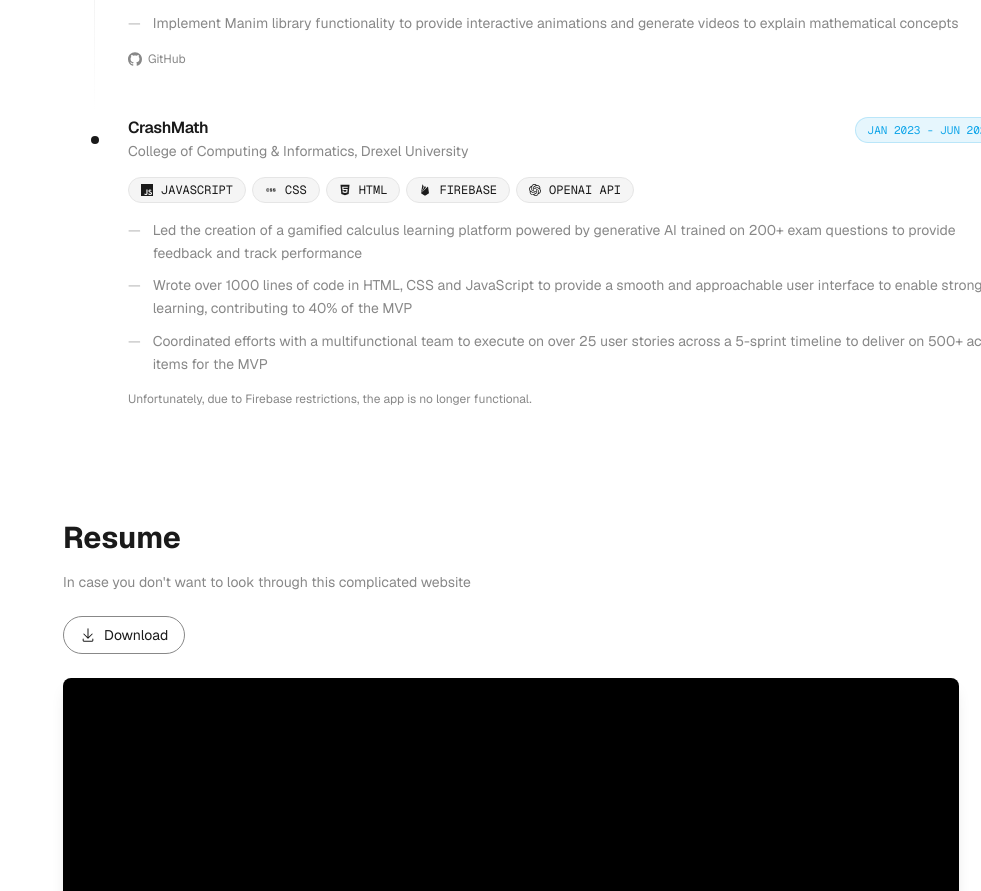
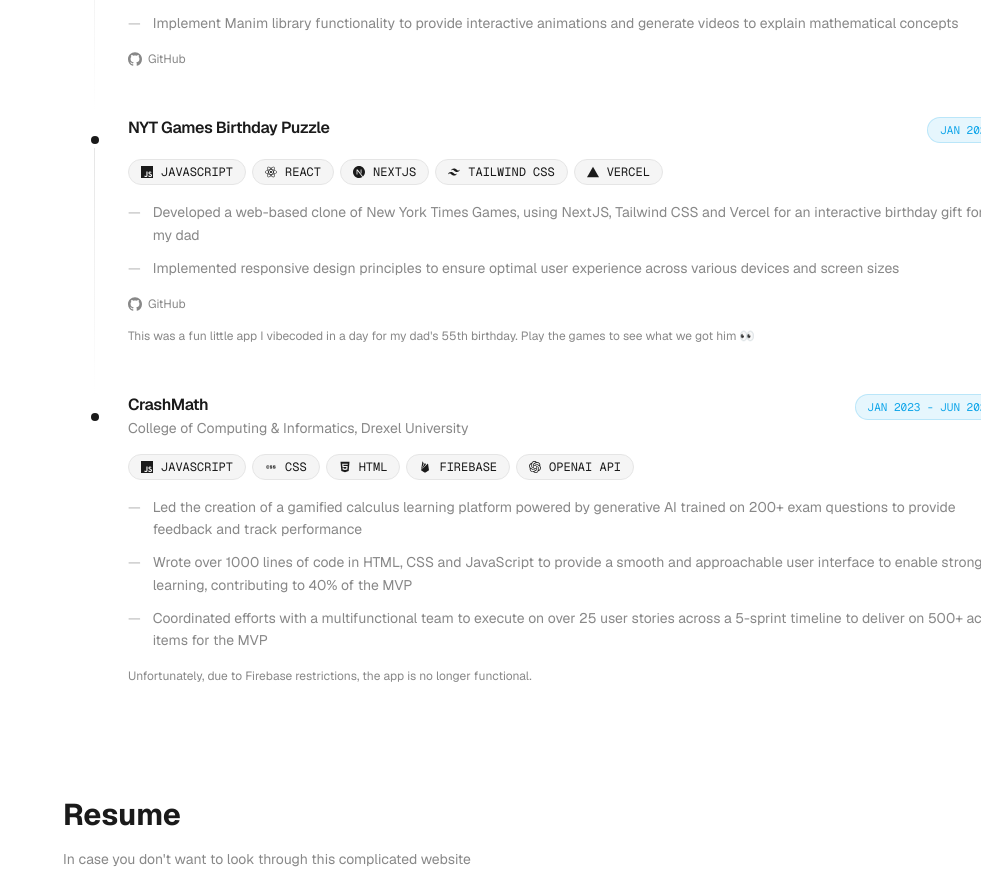
Before and after one commit to theabhiramr/theabhiramr, a React (Vite) app: page /work in a window 1280 px wide. Shown: the part 4405-5296 px from the top of the page, without its empty margins (299-1280 px from the left). Built offline with nearby package versions, Linux system fonts and the light colour scheme.

Commit message:
added a project

```diff
--- a/src/constants/data.js
+++ b/src/constants/data.js
@@ -137,6 +137,19 @@
     link: "https://theabhiramr.com/",
   },
   {
+    title: "NYT Games Birthday Puzzle",
+    dates: "Jan 2024",
+    content: [
+      "Developed a web-based clone of New York Times Games, using NextJS, Tailwind CSS and Vercel for an interactive birthday gift for my dad",
+      "Implemented responsive design principles to ensure optimal user experience across various devices and screen sizes",
+    ],
+    technologies: ["JavaScript", "React", "NextJS", "Tailwind CSS", "Vercel"],
+    githubLink: "https://github.com/theabhiramr/appa-55-surprise",
+    link: "https://appa-55-surprise.vercel.app/",
+    additional:
+      "This was a fun little app I vibecoded in a day for my dad's 55th birthday. Play the games to see what we got him 👀",
+  },
+  {
     title: "CrashMath",
     subtitle: "College of Computing & Informatics, Drexel University",
     dates: "Jan 2023 - Jun 2023",
```
Also changed, not shown: 1 other file (tests, documents, lock files or other folders).
